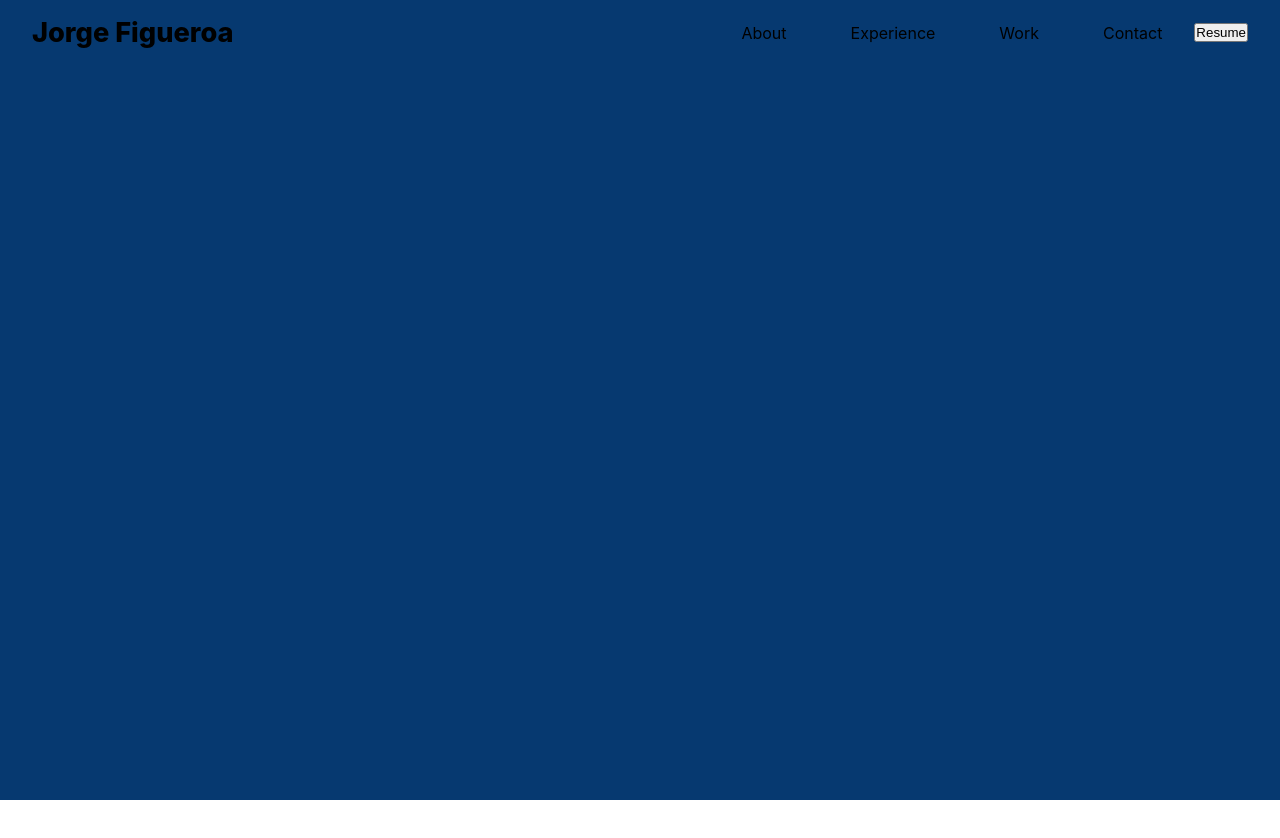
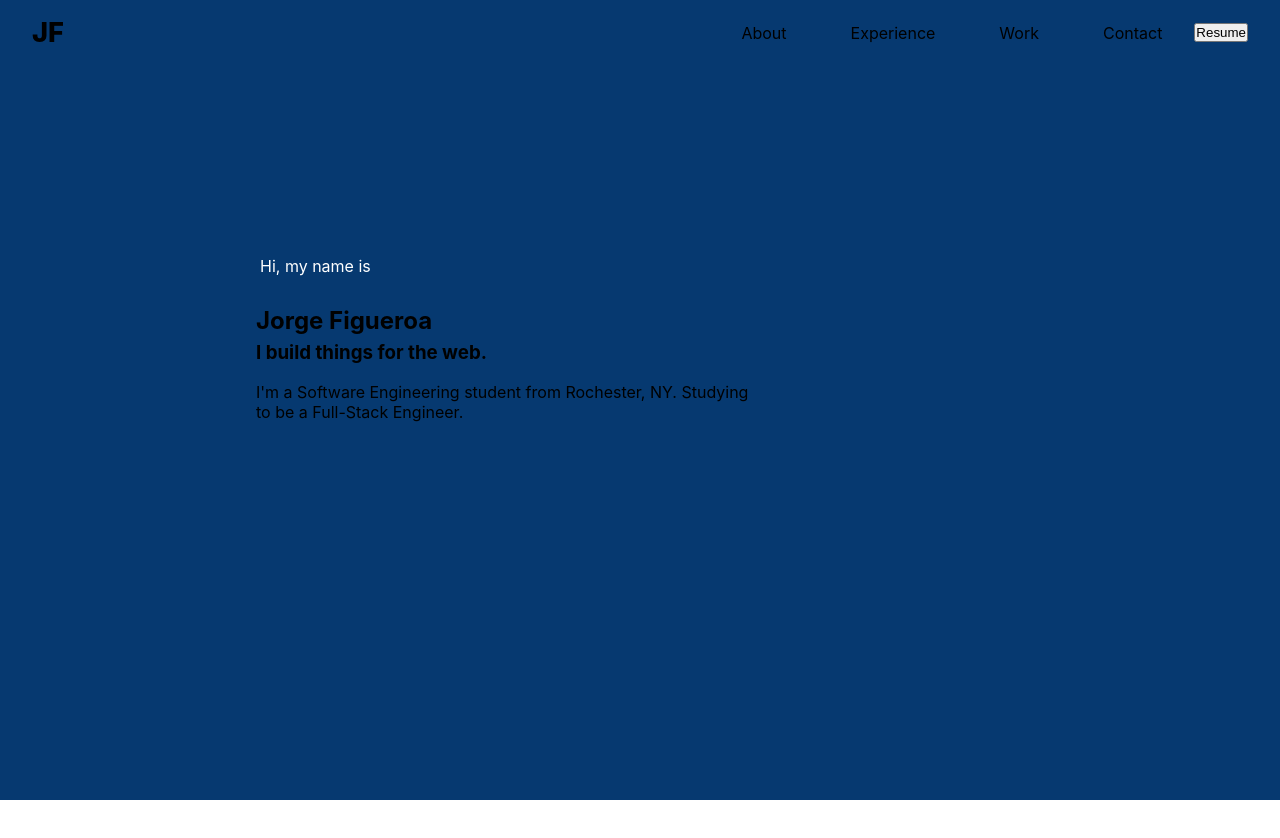
Before and after one commit to JorgeLFigueroa/jorgefigueroa.com-v1, a React (Create React App) app: page / in a window 1280 px wide. Shown: the top 838 px of the page. Before the commit the page ends 800 px from the top, so only its background shows below. Built offline with nearby package versions, Linux system fonts and the light colour scheme.

Commit message:
Hero.js created

```diff
--- a/src/App.js
+++ b/src/App.js
@@ -1,5 +1,6 @@
 import React from 'react';
 import styled from 'styled-components';
+import { Hero } from './Components/Hero';
 import { Navbar } from './Components/Navbar';
 
 
@@ -8,6 +9,9 @@ const App = () => {
   return (
     <Container>
       <Navbar/>
+      <SectionContainer>
+        <Hero/>
+      </SectionContainer>
     </Container>
   )
 }
@@ -22,3 +26,7 @@ const Container = styled.div`
   height: 100vh;
 
 `
+const SectionContainer = styled.section`
+  padding: 20%;
+
+`
--- /dev/null
+++ b/src/Components/Hero.js
@@ -0,0 +1,41 @@
+import React from "react";
+import styled from "styled-components";
+
+export const Hero = () => {
+  return (
+    <HeroContainer>
+      <h1>Hi, my name is</h1>
+      <h2>Jorge Figueroa</h2>
+      <h3>I build things for the web.</h3>
+      <p>
+          I'm a Software Engineering student from Rochester, NY. Studying to be a Full-Stack Engineer.
+      </p>
+    </HeroContainer>
+  );
+};
+
+const HeroContainer = styled.div`
+  flex-direction: column;
+  align-items: flex-start;
+  min-height: 100vh;
+
+  h1 {
+    margin: 0 0 30px 4px;
+    color: white;
+    font-size: clamp(var(--fz-sm), 5vw, var(--fz-md));
+    font-weight: 400;
+  }
+  @media (max-width: 480px) {
+    margin: 0 0 20px 2px;
+  }
+
+  h3 {
+    margin-top: 10px;
+    color: var(--slate);
+    line-height: 0.9;
+  }
+  p {
+    margin: 20px 0 0;
+    max-width: 500px;
+  }
+`;
--- a/src/Components/Navbar.js
+++ b/src/Components/Navbar.js
@@ -9,7 +9,7 @@ export const Navbar = () => {
     return (
       <Nav>
         <Logo href="/">
-            Jorge Figueroa
+            JF
         </Logo>
         <Hamburger onClick={() => setIsOpen(!isOpen)}>
           <span />
```
Also changed, not shown: src/jflogo.png (renamed from src/Components/jflogo.png), 1 other file (tests, documents, lock files or other folders).
